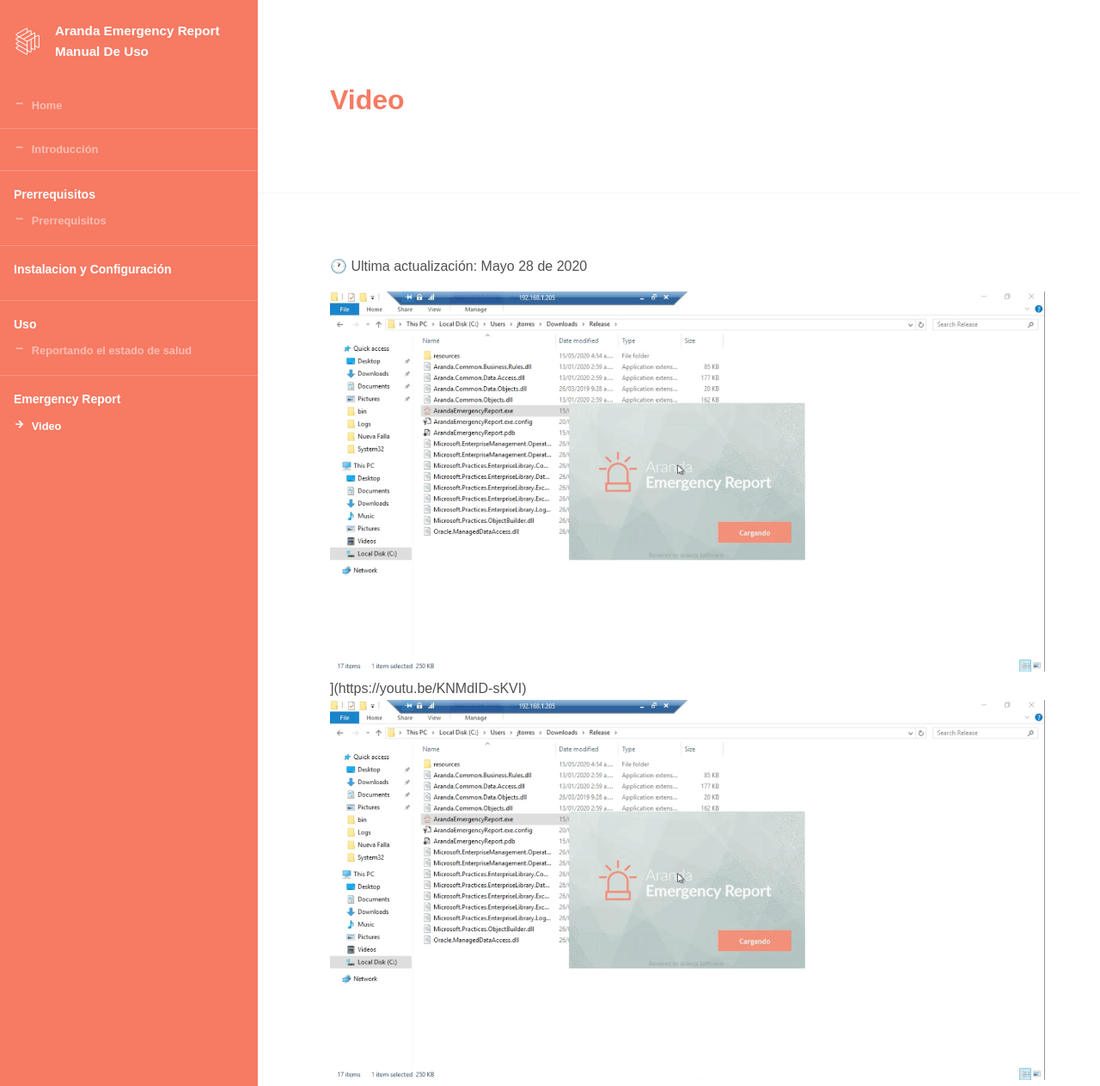
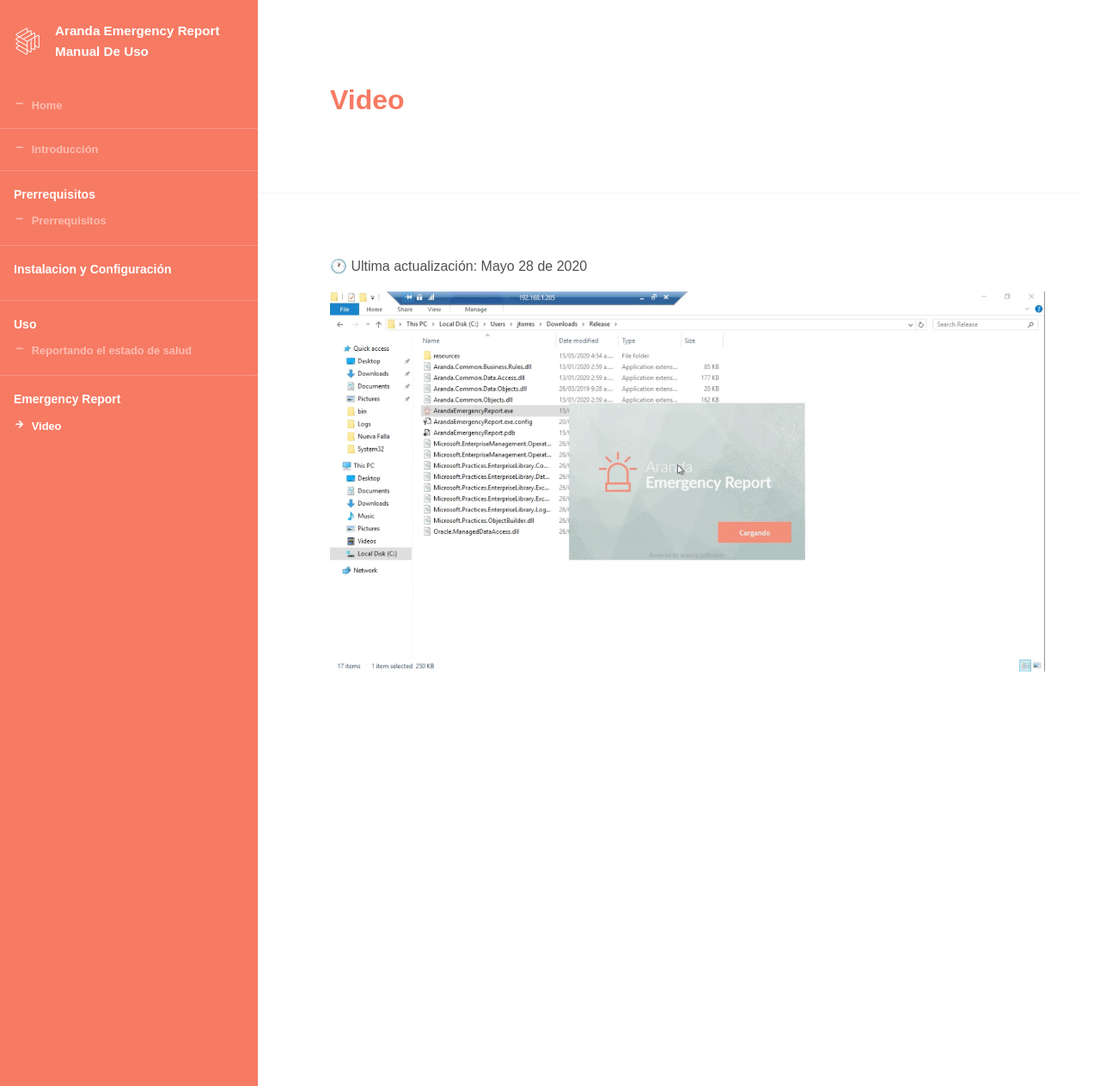
Before and after one commit to Nats85/ArandaEmergencyReport, a Jekyll site: the page built from _docs/video/video.md, in a window 1280 px wide and 1263 px high. Shown: the whole window at 86% size. Built offline with Jekyll 4.4.1, drawn with Linux system fonts in a browser that asks for light colours.

Commit message:
Update video.md

```diff
--- a/_docs/video/video.md
+++ b/_docs/video/video.md
@@ -5,5 +5,4 @@ info:
 🕐 Ultima actualización: Mayo 28 de 2020
 
 
-![]({{ site.baseurl }}/styleguide/images/Emergencyreport.png)](https://youtu.be/KNMdID-sKVI)
 [![]({{ site.baseurl }}/styleguide/images/Emergencyreport.png)](http://www.youtube.com/watch?v=https://youtu.be/KNMdID-sKVI"Video Title")
```
